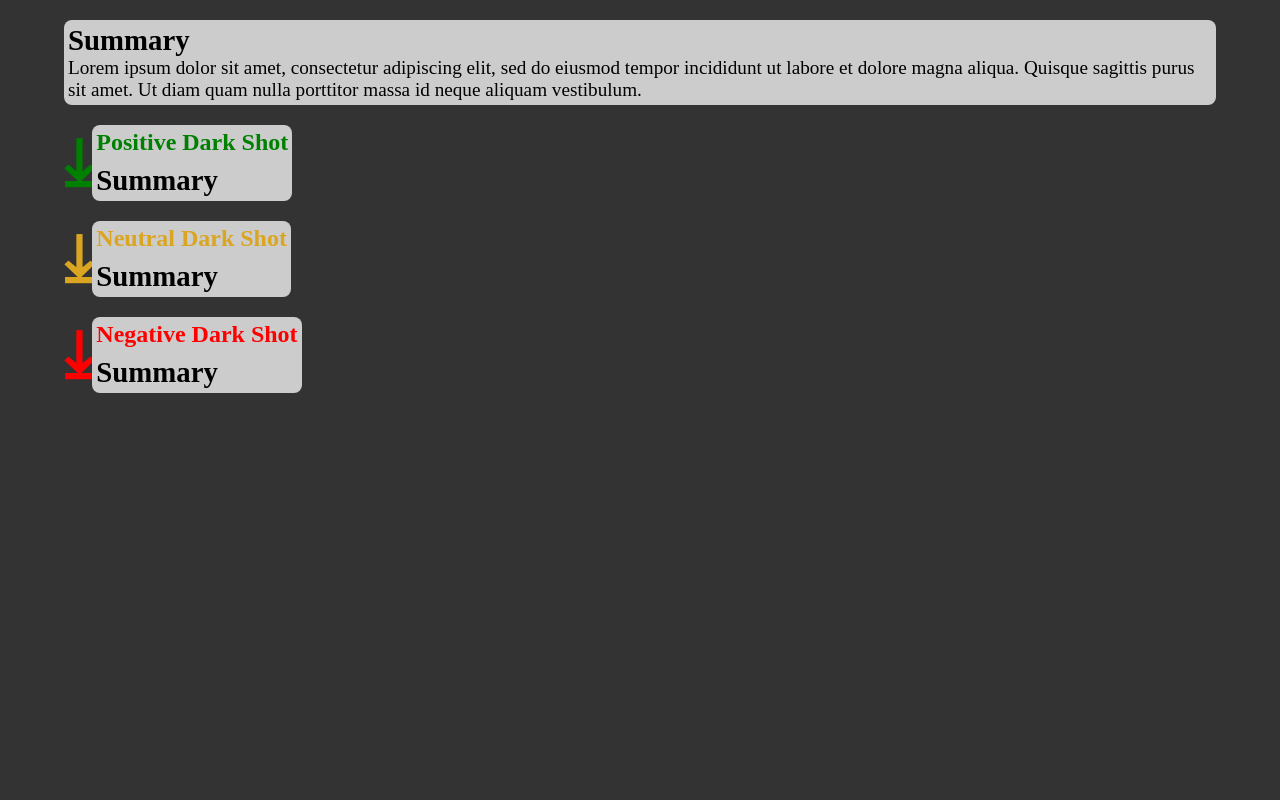
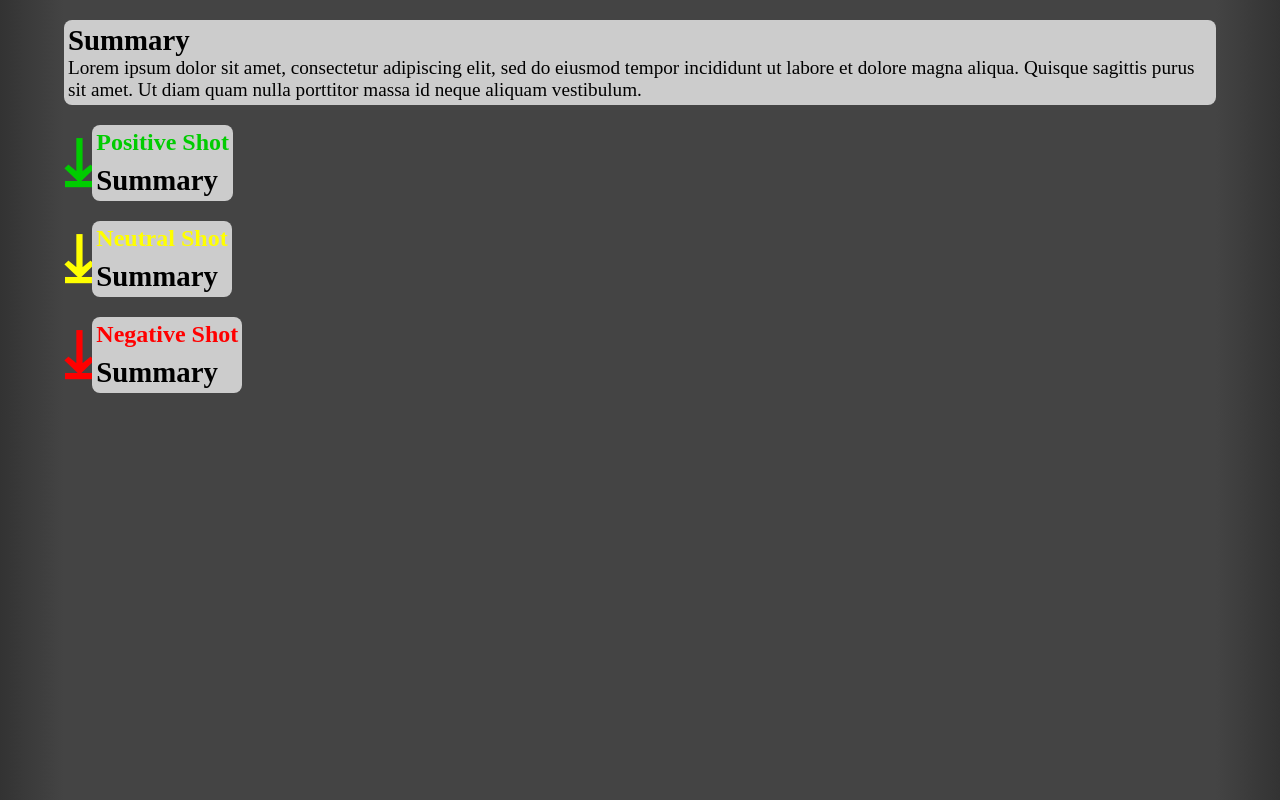
Before and after one commit to SIUE-CougarTeam/eHacks_Project, a plain HTML site: page timeline_overview/timeline_overview.html in a window 1280 px wide. Drawn offline with Linux system fonts and the light colour scheme.

Commit message:
Added a mostly subtle gradient to the background of the page.

```diff
--- a/timeline_overview/timeline_overview.css
+++ b/timeline_overview/timeline_overview.css
@@ -1,6 +1,9 @@
 :root {
     --event-background-color: #CCC;
     --event-padding: 4px;
+    --positive: #00CC00;
+    --neutral: #FFFF00;
+    --negative: #FF0000;
 }
 
 * {
@@ -10,7 +13,11 @@
 }
 
 body {
-    background-color: #333;
+    /* background-color: #333; */
+    background-image: linear-gradient(
+        to right,
+        #333, #444 5% 95%, #333 100%
+    );
 }
 
 .timeline {
@@ -70,13 +77,13 @@ body {
 }
 
 .positive {
-    color: green;
+    color: var(--positive);
 }
 
 .neutral {
-    color: goldenrod;
+    color: var(--neutral);
 }
 
 .negative {
-    color: red;
+    color: var(--negative);
 }
--- a/timeline_overview/timeline_overview.html
+++ b/timeline_overview/timeline_overview.html
@@ -6,7 +6,7 @@
         <title>Timeline Overview</title>
         <link rel="stylesheet" href="timeline_overview.css">
     </head>
-    <body>
+    <body class="linear-gradient">
         <main class="timeline">
             <section class="event-info root">
                 <h1 class="event-summary">Summary</h1>
@@ -15,7 +15,7 @@
             <section class="event">
                 <div class="timelink positive">&DownArrowBar;</div>
                 <section class="outcome">
-                    <h2 class="selection-type positive">Positive Dark Shot</h2>
+                    <h2 class="selection-type positive">Positive Shot</h2>
                     <details class="event-info">
                         <summary class="event-summary">Summary</summary>
                         <p class="event-description">Lorem ipsum dolor sit amet, consectetur adipiscing elit, sed do eiusmod tempor incididunt ut labore et dolore magna aliqua. Quisque sagittis purus sit amet. Ut diam quam nulla porttitor massa id neque aliquam vestibulum.</p>
@@ -25,7 +25,7 @@
             <section class="event">
                 <div class="timelink neutral">&DownArrowBar;</div>
                 <section class="outcome">
-                    <h2 class="selection-type neutral">Neutral Dark Shot</h2>
+                    <h2 class="selection-type neutral">Neutral Shot</h2>
                     <details class="event-info">
                         <summary class="event-summary">Summary</summary>
                         <p class="event-description">Lorem ipsum dolor sit amet, consectetur adipiscing elit, sed do eiusmod tempor incididunt ut labore et dolore magna aliqua. Quisque sagittis purus sit amet. Ut diam quam nulla porttitor massa id neque aliquam vestibulum.</p>
@@ -35,7 +35,7 @@
             <section class="event">
                 <div class="timelink negative">&DownArrowBar;</div>
                 <section class="outcome">
-                    <h2 class="selection-type negative">Negative Dark Shot</h2>
+                    <h2 class="selection-type negative">Negative Shot</h2>
                     <details class="event-info">
                         <summary class="event-summary">Summary</summary>
                         <p class="event-description">Lorem ipsum dolor sit amet, consectetur adipiscing elit, sed do eiusmod tempor incididunt ut labore et dolore magna aliqua. Quisque sagittis purus sit amet. Ut diam quam nulla porttitor massa id neque aliquam vestibulum.</p>
```
